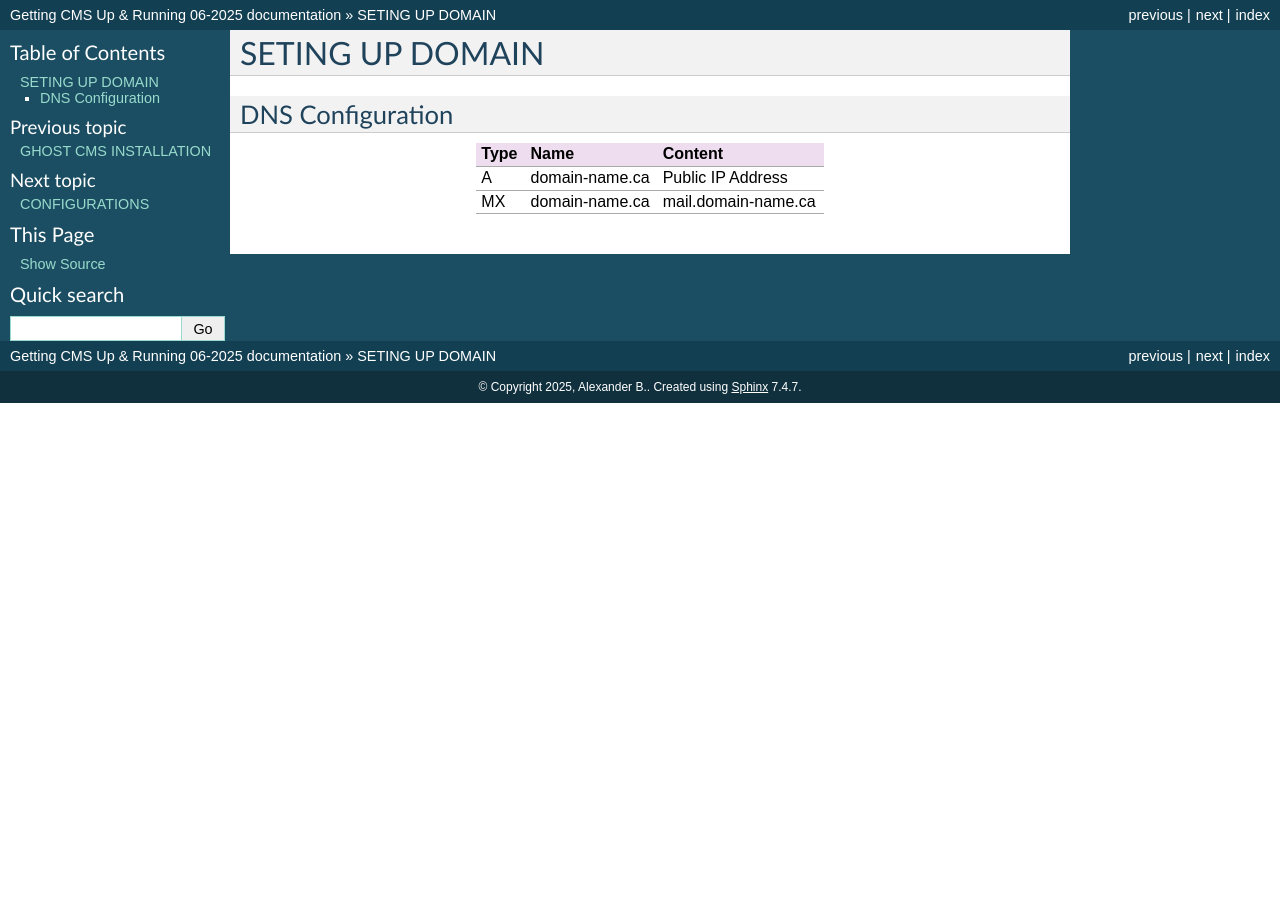
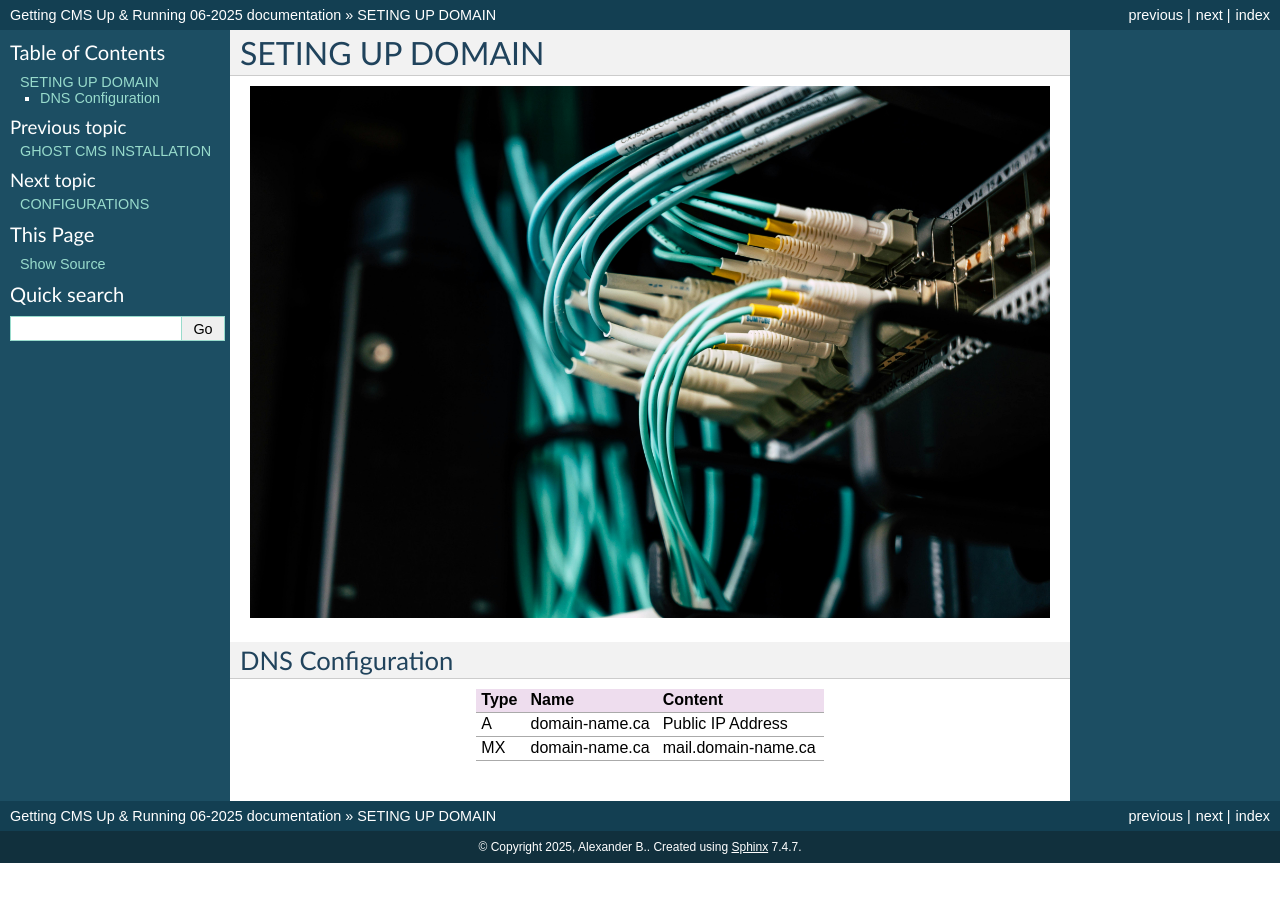
Before and after one commit to alexandrebobkov/Guides, a Sphinx documentation site: the page built from GhostCMS/source/settingup_domain.rst, in a window 1280 px wide. Built offline with Sphinx 7.4.7, drawn with Linux system fonts in a browser that asks for light colours; formulas are drawn with MathJax 3.

Commit message:
Ghost CMS

```diff
--- a/GhostCMS/source/settingup_domain.rst
+++ b/GhostCMS/source/settingup_domain.rst
@@ -1,5 +1,7 @@
 SETING UP DOMAIN
 ==================
+
+.. image:: graphics/switch.jpg
 
 DNS Configuration
 ------------------
```
